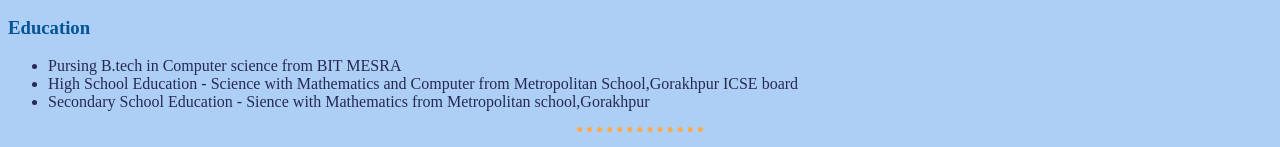
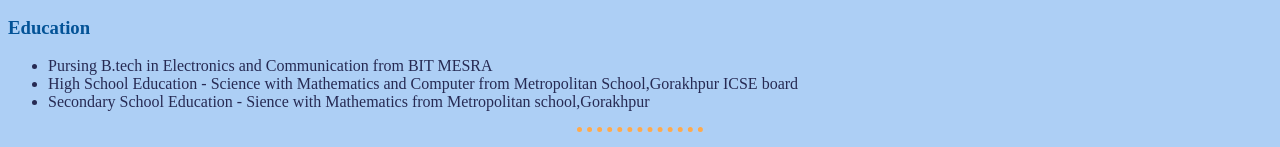
Before and after one commit to tanmay0922/CV, a plain HTML site: page index.html in a window 1280 px wide. Shown: the part 332-479 px from the top of the page. Drawn offline with Linux system fonts and the light colour scheme.

Commit message:
Update index.html

```diff
--- a/index.html
+++ b/index.html
@@ -31,7 +31,7 @@
     <h2>Career</h2>
     <h3>Education</h3>
     <ul>
-        <li>Pursing B.tech in Computer science from BIT MESRA</li>
+        <li>Pursing B.tech in Electronics and Communication  from BIT MESRA</li>
         <li>High School  Education - Science with Mathematics and Computer from Metropolitan School,Gorakhpur ICSE board </li>
         <li>Secondary School Education - Sience with Mathematics from Metropolitan school,Gorakhpur  </li>
     </ul>
```
